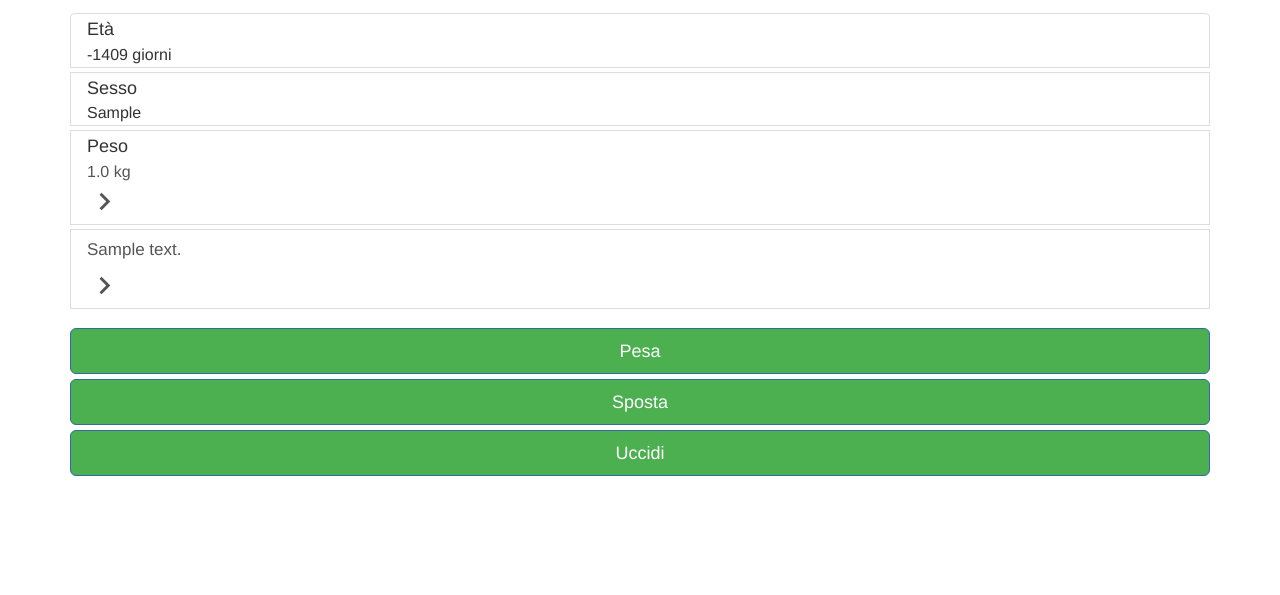
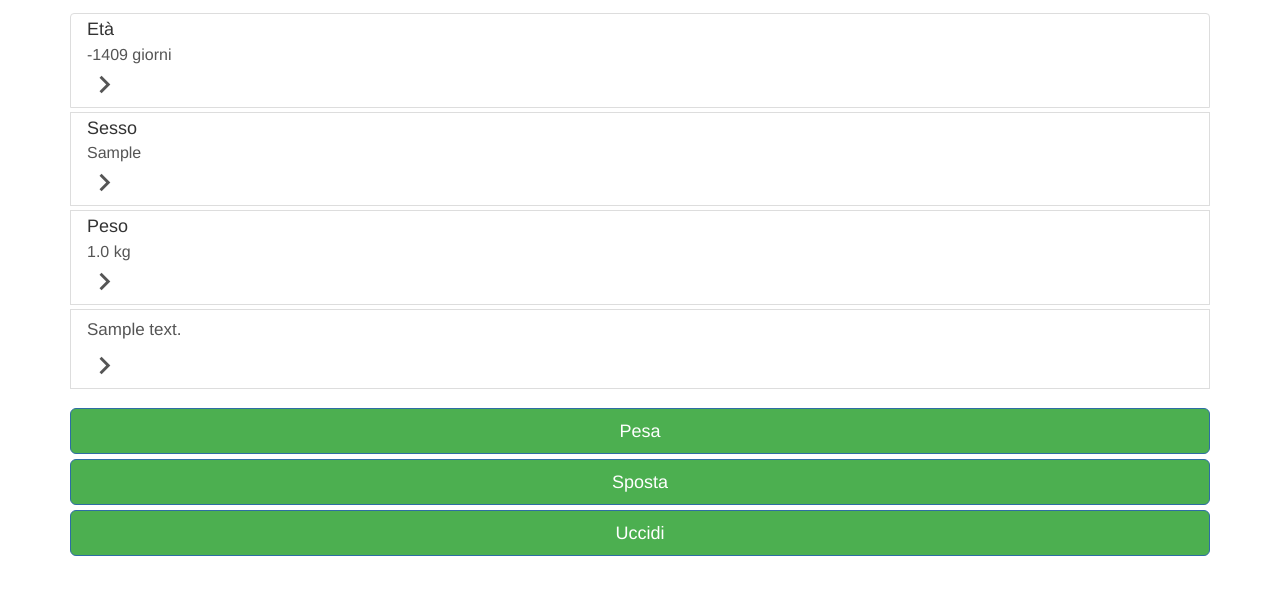
Before and after one commit to dpette/RabbitManager, a Rails app: page /rabbits/1 in a window 1280 px wide. Shown: the part 57-652 px from the top of the page. Run offline with Rails 7, Linux system fonts and the light colour scheme; tables that the repository leaves empty hold one stand-in row (values such as "Sample post"); style sheets or scripts are compiled from the project's sources; some libraries are stand-ins or nearby versions.

Commit message:
some fixes, cool edit

```diff
--- a/app/controllers/rabbits_controller.rb
+++ b/app/controllers/rabbits_controller.rb
@@ -23,6 +23,7 @@ class RabbitsController < ApplicationController
 
   # GET /rabbits/1/edit
   def edit
+    @fields = params[:fields]
   end
 
   # POST /rabbits
@@ -77,7 +78,9 @@ class RabbitsController < ApplicationController
   end
 
   def birth
-    @rabbit.giving_birth params[:size].to_i, params[:birth_date]
+    size       = params[:size].to_i
+    birth_date = Date.new(params["birth_date(1i)"].to_i, params["birth_date(2i)"].to_i, params["birth_date(3i)"].to_i)
+    @rabbit.giving_birth size, birth_date
 
     respond_to do |format|
       format.html { redirect_to cage_path(@rabbit.cage)}
@@ -126,7 +129,7 @@ class RabbitsController < ApplicationController
     # Never trust parameters from the scary internet, only allow the white list through.
     def rabbit_params
       params.require(class_instance_name_by_controller.to_sym).
-        permit(:name, :container_id, :container_type, :type, :gender, :notes, :birth_date, :death_date)
+        permit(:name, :container_id, :container_type, :type, :gender, :notes, :birth_date, :death_date, :conceptioner_id, :conceptioned_on)
     end
 
     def set_rabbit_type
--- a/app/models/rabbit.rb
+++ b/app/models/rabbit.rb
@@ -4,7 +4,7 @@ class Rabbit < ActiveRecord::Base
 
   has_many :weights
 
-  validates :gender,     inclusion: { in: %w(male female) }, allow_nil: true
+  validates :gender,     inclusion: { in: ["male", "female", "unknown"] }, allow_nil: true
   validates :birth_date, presence: true
 
   # delegate :cage, to: :compartment, prefix: true
--- a/app/views/rabbits/edit.html.erb
+++ b/app/views/rabbits/edit.html.erb
@@ -4,4 +4,4 @@
 
 <h1>Modifica <%= @rabbit.name_or_position %></h1>
 
-<%= render 'form', rabbit: @rabbit %>
+<%= render 'form', rabbit: @rabbit, fields: @fields %>
--- a/app/views/rabbits/show.html.erb
+++ b/app/views/rabbits/show.html.erb
@@ -4,19 +4,21 @@
 
 
 <div class="list-group rabbit-details">
-  <div class="list-group-item">
+  <a href="<%= edit_rabbit_path(@rabbit, fields: [:birth_date]) %>" class="list-group-item">
     <div class="row-content">
       <h4 class="list-group-item-heading">Età</h4>
       <div class="least-content"><%= @rabbit.age %> giorni</div>
+      <div class="action-secondary"><i class="material-icons">chevron_right</i></div>
     </div>
-  </div>
+  </a>
   <div class="list-group-separator"></div>
-  <div class="list-group-item">
+  <a href="<%= edit_rabbit_path(@rabbit, fields: [:gender]) %>" class="list-group-item">
     <div class="row-content">
       <h4 class="list-group-item-heading">Sesso</h4>
       <div class="least-content"><%= t("gender.#{@rabbit.gender || "unknown"}") %></div>
+      <div class="action-secondary"><i class="material-icons">chevron_right</i></div>
     </div>
-  </div>
+  </a>
   <div class="list-group-separator"></div>
   <a href="<%= rabbit_weights_path(@rabbit) %>" class="list-group-item">
     <div class="row-content">
@@ -26,26 +28,26 @@
     </div>
   </a>
   <div class="list-group-separator"></div>
-  <a href="<%= edit_notes_rabbit_path(@rabbit) %>" class="list-group-item">
+  <a href="<%= edit_rabbit_path(@rabbit, fields: [:notes]) %>" class="list-group-item">
     <div class="row-content">
       <% if @rabbit.notes.present? %>
         <p class="list-group-item-text notes"><%= @rabbit.notes.capitalize %></p>
       <% else %>
         <h4 class="list-group-item-heading">Note</h4>
       <% end %>
-
       <div class="action-secondary"><i class="material-icons">chevron_right</i></div>
     </div>
   </a>
   <div class="list-group-separator"></div>
   <% if @rabbit.mother? && @rabbit.pregnant? %>
-  <div class="list-group-item">
-    <div class="row-content">
-      <h4 class="list-group-item-heading">Concepimento</h4>
-      <div class="least-content"><%= @rabbit.days_from_conception %> giorni</div>
-    </div>
-  </div>
-  <div class="list-group-separator"></div>
+    <a href="<%= edit_rabbit_path(@rabbit, fields: [:conceptioned_on]) %>" class="list-group-item">
+      <div class="row-content">
+        <h4 class="list-group-item-heading">Concepimento</h4>
+        <div class="least-content"><%= @rabbit.days_from_conception %> giorni</div>
+        <div class="action-secondary"><i class="material-icons">chevron_right</i></div>
+      </div>
+    </a>
+    <div class="list-group-separator"></div>
   <% end %>
 </div>
 
```
Also changed, not shown: app/views/rabbits/_form.html.erb (+24 -2 lines).
